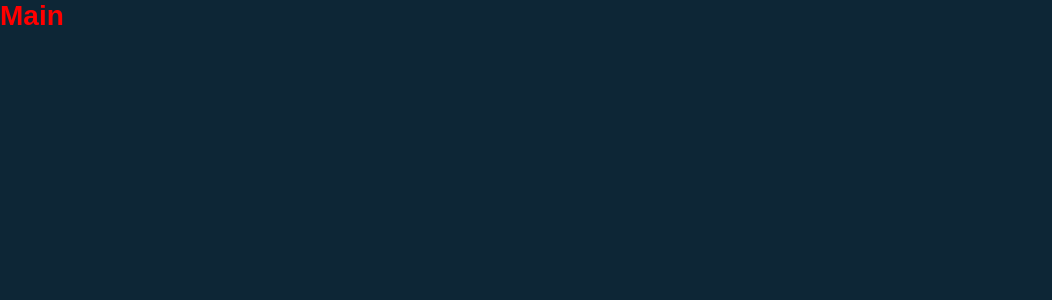
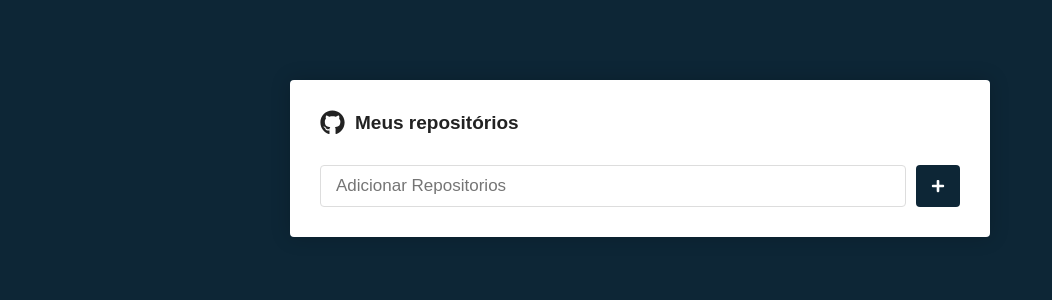
Before and after one commit to felipedumer/React_Zero_ao_Avancado, a React (Create React App) app: page / in a window 1280 px wide. Shown: the top 300 px of the page, without its empty margins (0-1052 px from the left). Built offline with nearby package versions, Linux system fonts and the light colour scheme.

Commit message:
Projeto repositorio parte 3 estiligando Main

```diff
--- a/package.json
+++ b/package.json
@@ -8,6 +8,7 @@
     "@testing-library/user-event": "^7.2.1",
     "react": "^16.13.1",
     "react-dom": "^16.13.1",
+    "react-icons": "^3.10.0",
     "react-router-dom": "^5.2.0",
     "react-router-hash-link": "^1.2.2",
     "react-scripts": "3.4.1",
--- a/src/pages/Main/index.js
+++ b/src/pages/Main/index.js
@@ -1,8 +1,25 @@
 import React from 'react';
-import {Title} from './styles';
+import {Container, Formulario, SubmitButton} from './styles';
+import {FaGithub, FaPlus} from 'react-icons/fa';
 
 export default function Main() {
     return (
-        <Title>Main</Title>
+        <Container>
+
+            <h1>
+                <FaGithub size={25}/>
+                Meus repositórios
+            </h1>
+
+            <Formulario onSubmit={() => {}}>
+                <input type={"text"} placeholder={"Adicionar Repositorios"}/>
+
+                <SubmitButton>
+                    <FaPlus> color="#FFF" size={14}</FaPlus>
+                </SubmitButton>
+
+            </Formulario>
+
+        </Container>
     )
 }
--- a/src/pages/Main/styles.js
+++ b/src/pages/Main/styles.js
@@ -1,9 +1,47 @@
 import styled from 'styled-components';
 
-export const Title = styled.h1`
-    color: #FF0000;
+export const Container = styled.div`
+    max-width: 700px;
+    background: #FFF;
+    border-radius: 4px;
+    box-shadow: 0 0 20px rgba(0,0,0, 0.2);
+    padding: 30px;
+    margin: 80px auto;
 
-    span {
-    color: blue;
+    h1 {
+        font-size: 19px;
+        display: flex;
+        flex-direction: row;
+        align-items: center;
+
+        svg {
+            margin-right: 10px;
+        }
     }
 `;
+
+export const Formulario = styled.form`
+    margin-top: 30px;
+    display: flex;
+    flex-direction: row;
+
+    input {
+        flex: 1;
+        border: 1px solid #DDD;
+        padding: 10px 15px;
+        border-radius: 4px;
+        font-size: 17px;
+    }
+`;
+
+export const SubmitButton = styled.button`
+    color: #FFF;
+    background: #0D2636;
+    border: 0;
+    border-radius: 4px;
+    margin-left: 10px;
+    padding: 0 15px;
+    display: flex;
+    justify-content: center;
+    align-items: center;
+`;
```
Also changed, not shown: 1 other file (tests, documents, lock files or other folders).
